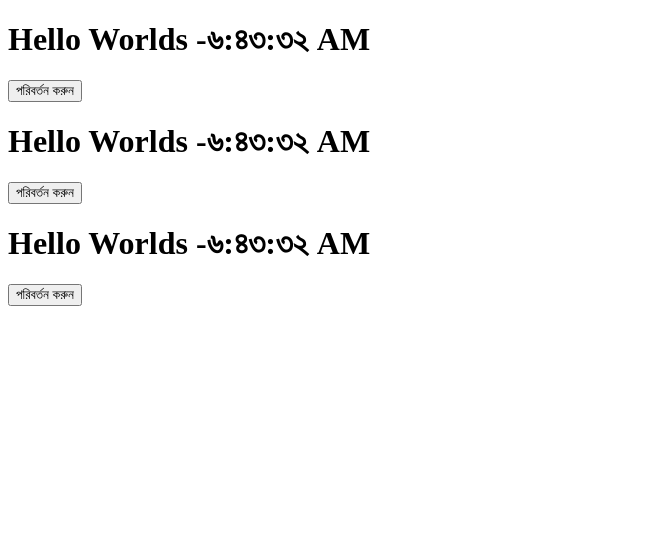
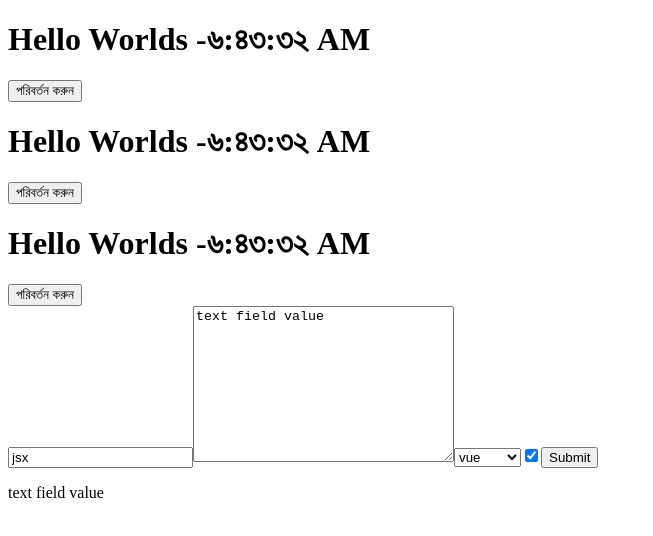
Before and after one commit to arifhossanit/my-react, a React (Create React App) app: page / in a window 1280 px wide. Shown: the top 536 px of the page, without its empty margins (0-653 px from the left). Built offline with nearby package versions, Linux system fonts and the light colour scheme.

Commit message:
Controlled vs Uncontrolled Component

```diff
--- /dev/null
+++ b/src/components/Form.jsx
@@ -0,0 +1,53 @@
+import React, { Component } from 'react'
+
+export class Form extends Component {
+    state ={
+        title:"jsx",
+        text: "text field value",
+        framework:"vue",
+        ischeck:true
+    }
+    handelChange=(e)=>{
+      // this.setState({
+      //   [e.target.name] :e.target.value
+      // })
+      if (e.target.type==="text") {
+        this.setState({
+            title:e.target.value
+        })
+      }else if (e.target.type==="textarea"){
+          this.setState({
+            text:e.target.value
+        })
+      }else if (e.target.type==="select-one"){
+        this.setState({
+          framework:e.target.value
+      })
+    }else if (e.target.type==="checkbox"){
+          this.setState({
+            ischeck:e.target.checkbox
+        })
+      }
+    }
+  render() {
+      const{title, text, framework, ischeck}=this.state
+    return (
+      <div>
+          <form action="">
+              <input type="text" name="title" id="" placeholder='Your name' value={title} onChange={this.handelChange} />
+              <textarea name="text" id="" cols="30" rows="10" value={text} onChange={this.handelChange}/>
+              <select name="framework" value={framework} onChange={this.handelChange}>
+                <option value="react">react</option>
+                <option value="vue">vue</option>
+                <option value="angular">angular</option>
+              </select>
+              <input type="checkbox" name="ischeck" checked={ischeck} onChange={this.handelChange} />
+              <input type="submit" value="Submit"/>
+          </form>
+          <p>{text}</p>
+      </div>
+    )
+  }
+}
+
+export default Form
--- a/src/index.js
+++ b/src/index.js
@@ -1,6 +1,7 @@
 import React from 'react';
 import ReactDom from 'react-dom';
 import App from './App';
+import Form from './components/Form';
 import reportWebVitals from './reportWebVitals';
 
 // const element =React.createElement('h1',{className:'heading'},'Hello, world');
@@ -20,6 +21,7 @@
  ReactDom.render(
   <React.StrictMode>
     <App />
+    <Form/>
   </React.StrictMode>,
   document.getElementById('root')
  );
```
